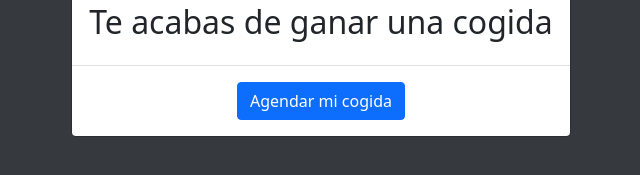
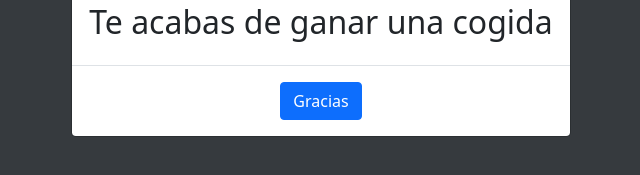
Before and after one commit to MikeOceans/example-site, a plain HTML site: page index.html in a window 1280 px wide. Both pictures are taken after a click on the button "Tocame". Shown: the part 557-732 px from the top of the page, without its empty margins (319-959 px from the left). Drawn offline with nearby package versions, Linux system fonts and the light colour scheme.

Commit message:
commit on 'main'

```diff
--- a/index.html
+++ b/index.html
@@ -28,7 +28,7 @@
                     <p class="h2">Te acabas de ganar una cogida</p>
                 </div>
                 <div class="modal-footer justify-content-center">
-                    <button type="button" class="btn btn-primary">Agendar mi cogida</button>
+                    <button type="button" class="btn btn-primary" data-bs-dismiss="modal">Gracias</button>
                 </div>
                 </div>
             </div>
```
